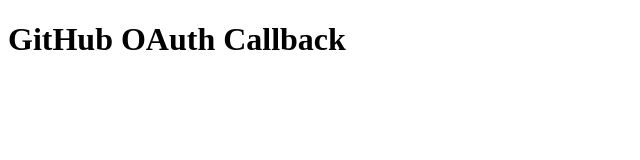
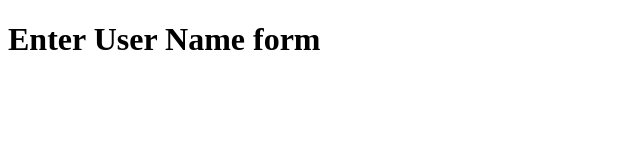
Before and after one commit to directx3r/diy_self_service, a plain HTML site: page callback.html in a window 1280 px wide. Shown: the whole page, without its empty margins (0-640 px from the left). Drawn offline with Linux system fonts and the light colour scheme.

Commit message:
Title changes
Title changes

```diff
--- a/callback.html
+++ b/callback.html
@@ -3,10 +3,10 @@
 <head>
     <meta charset="UTF-8">
     <meta name="viewport" content="width=device-width, initial-scale=1.0">
-    <title>GitHub OAuth Callback</title>
+    <title>Enter User Name form</title>
 </head>
 <body>
-    <h1>GitHub OAuth Callback</h1>
+    <h1>Enter User Name form</h1>
     <div id="userForm" style="display:none;">
         <label for="username">Username:</label>
         <input type="text" id="username" name="username" required><br><br>
```
